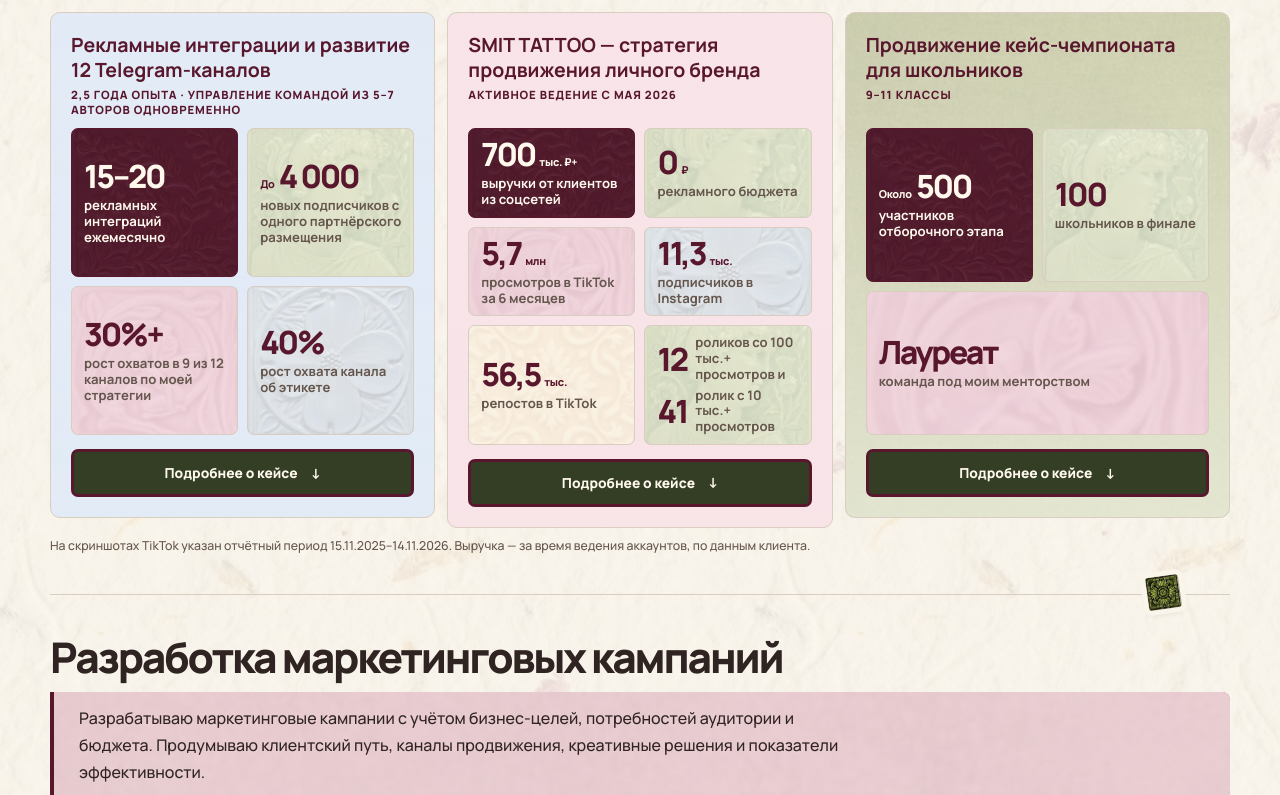
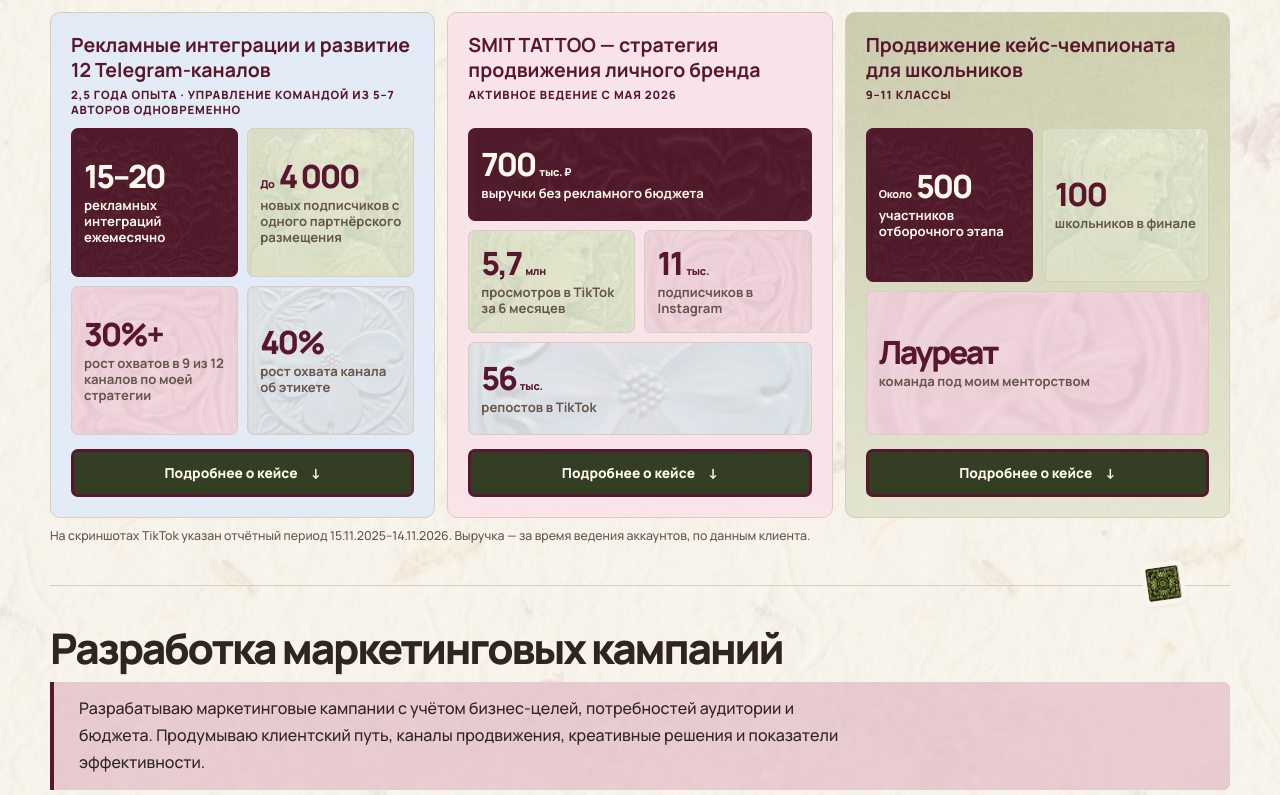
Before and after one commit to piu-piu-beep/sofya-cv, a plain HTML site: page strategy/index.html in a window 1280 px wide. Shown: the part 3164-3959 px from the top of the page. Drawn offline with Linux system fonts and the light colour scheme.

Commit message:
Add Strategy & Marketing CV

```diff
--- a/strategy/index.html
+++ b/strategy/index.html
@@ -501,11 +501,6 @@ html.dialog-fallback-open { overflow: hidden }
 .result-metrics .stat { min-height: 80px; padding: 9px 12px }
 .result-metrics .stat-wide { grid-column: 1 / -1 }
 .result-metrics .stat .stat-number { font-size: clamp(1.4rem, 2.5vw, 2.42rem) }
-.result-metrics .stat-breakdown {
-  display: grid; grid-template-columns: max-content minmax(0, 1fr);
-  align-items: center; align-content: center; justify-content: stretch; gap: 5px 8px;
-}
-.stat-breakdown > span { margin: 0; overflow-wrap: anywhere }
 .result-case > .case-details { margin-top: 14px }
 .campaign-feature h4, .project-group-head h4 {
   margin: 0; color: var(--wine); line-height: 1.25; font-size: clamp(1.12rem, 2.1vw, 1.55rem);
@@ -839,15 +834,10 @@ html.dialog-fallback-open { overflow: hidden }
             <h4 id="smit-case-title">SMIT TATTOO — стратегия продвижения личного бренда</h4>
             <p class="label">Активное ведение с мая 2026</p>
             <div class="case-metrics result-metrics" aria-label="Ключевые результаты">
-              <div class="stat stat-featured"><strong class="stat-number">700 <small>тыс. ₽+</small></strong><span>выручки от клиентов из соцсетей</span></div>
-              <div class="stat"><strong class="stat-number">0 <small>₽</small></strong><span>рекламного бюджета</span></div>
+              <div class="stat stat-featured stat-wide"><strong class="stat-number">700 <small>тыс. ₽</small></strong><span>выручки без рекламного бюджета</span></div>
               <div class="stat"><strong class="stat-number">5,7 <small>млн</small></strong><span>просмотров в TikTok за 6 месяцев</span></div>
-              <div class="stat"><strong class="stat-number">11,3 <small>тыс.</small></strong><span>подписчиков в Instagram</span></div>
-              <div class="stat"><strong class="stat-number">56,5 <small>тыс.</small></strong><span>репостов в TikTok</span></div>
-              <div class="stat stat-breakdown">
-                <strong class="stat-number">12</strong> <span>роликов со 100 тыс.+ просмотров и</span>
-                <strong class="stat-number">41</strong> <span>ролик с 10 тыс.+ просмотров</span>
-              </div>
+              <div class="stat"><strong class="stat-number">11 <small>тыс.</small></strong><span>подписчиков в Instagram</span></div>
+              <div class="stat stat-wide"><strong class="stat-number">56 <small>тыс.</small></strong><span>репостов в TikTok</span></div>
             </div>
             <details class="case-details">
               <summary class="btn" aria-describedby="smit-case-title"><span class="closed-label">Подробнее о кейсе</span><span class="open-label">Свернуть описание</span><span class="toggle-icon arrow" aria-hidden="true">↓</span></summary>
```
